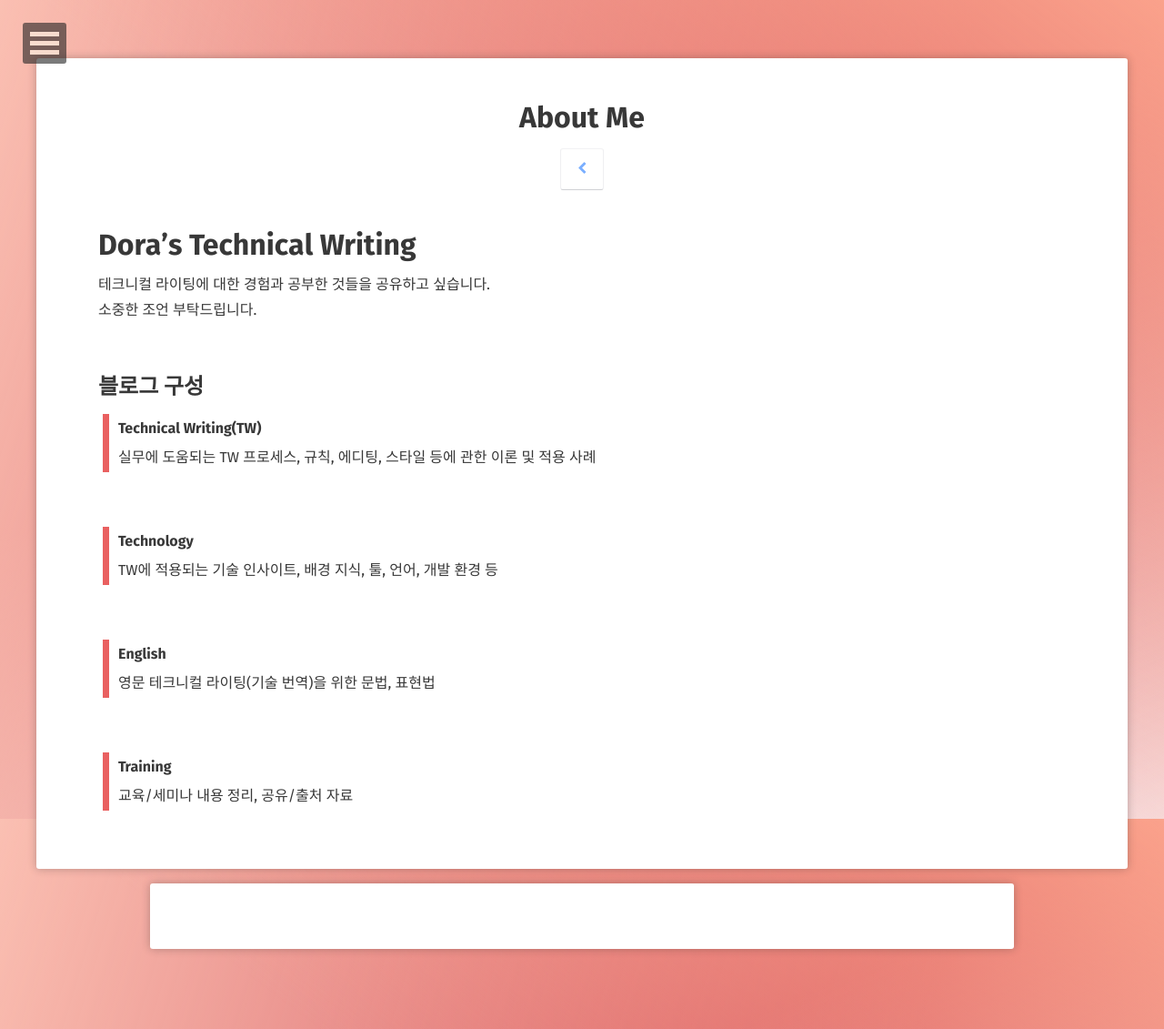
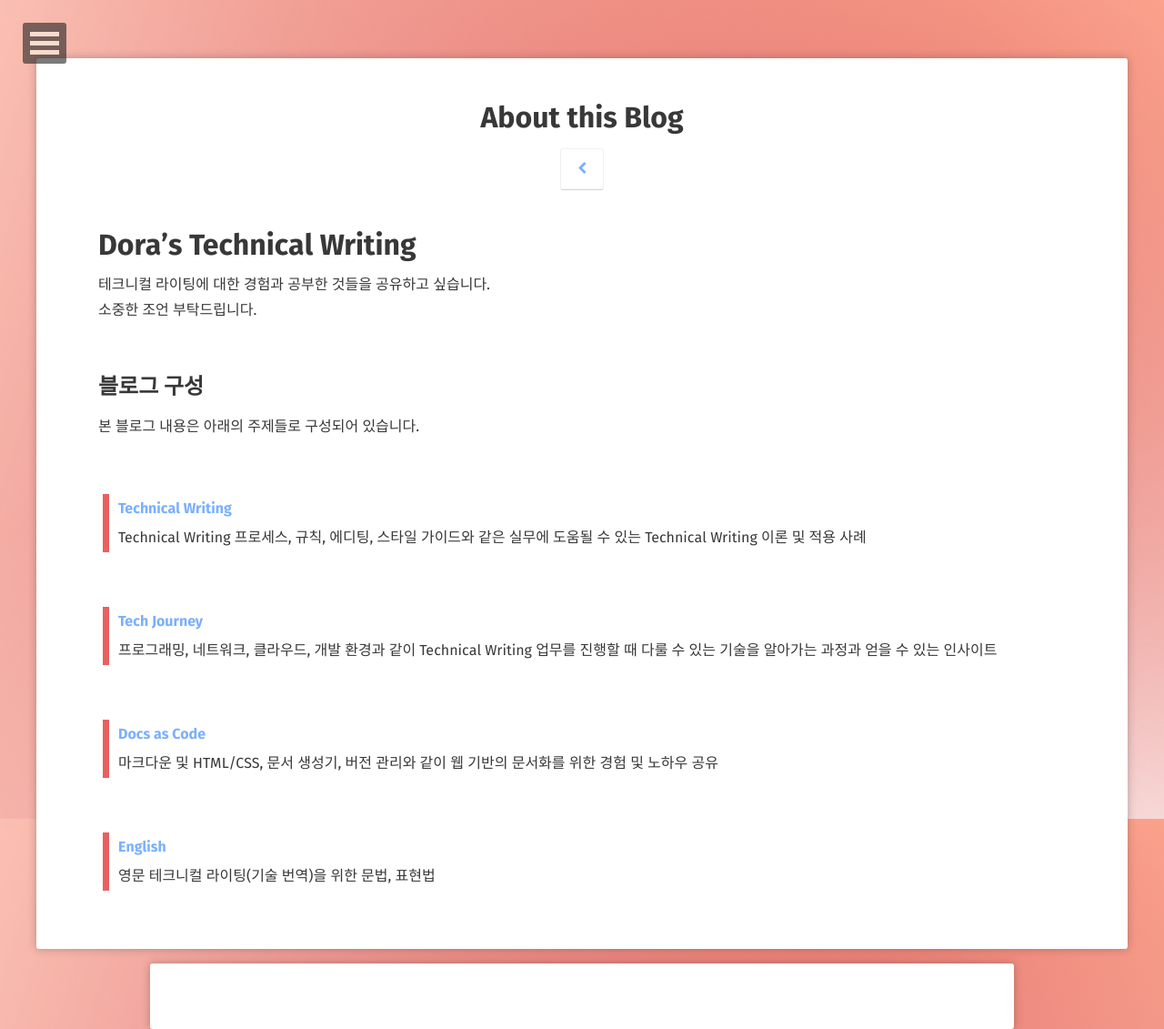
Before and after one commit to dora-author/dora-author.github.io, a Jekyll site: the page built from about/index.md, in a window 1280 px wide. Shown: the whole page at 91% size. Built offline with Jekyll 4.4.1, drawn with Linux system fonts in a browser that asks for light colours; some web fonts are replaced; comment, search, counter and statistics services are not loaded.

Commit message:
Update about this blog

```diff
--- a/about/index.md
+++ b/about/index.md
@@ -1,6 +1,6 @@
 ---
 layout: page
-title: About Me
+title: About this Blog
 tags: [About Me]
 date: 2021-04-18
 author: Dora
@@ -14,21 +14,24 @@ comments: true
 
 
 ## 블로그 구성
-
-> **Technical Writing(TW)**
-<br> 실무에 도움되는 TW 프로세스, 규칙, 에디팅, 스타일 등에 관한 이론 및 적용 사례
+본 블로그 내용은 아래의 주제들로 구성되어 있습니다.
 
 <br>
 
-> __Technology__
-<br> TW에 적용되는 기술 인사이트, 배경 지식, 툴, 언어, 개발 환경 등
+> [**Technical Writing**]({{ site.url }}/posts/tw/)
+<br> Technical Writing 프로세스, 규칙, 에디팅, 스타일 가이드와 같은 실무에 도움될 수 있는 Technical Writing 이론 및 적용 사례
 
 <br>
 
-> __English__
-<br> 영문 테크니컬 라이팅(기술 번역)을 위한 문법, 표현법
+> [__Tech Journey__]({{ site.url }}/posts/tech/)
+<br> 프로그래밍, 네트워크, 클라우드, 개발 환경과 같이 Technical Writing 업무를 진행할 때 다룰 수 있는 기술을 알아가는 과정과 얻을 수 있는 인사이트
 
 <br>
 
-> __Training__
-<br> 교육/세미나 내용 정리, 공유/출처 자료
+> [__Docs as Code__]({{ site.url }}/posts/docs/)
+<br> 마크다운 및 HTML/CSS, 문서 생성기, 버전 관리와 같이 웹 기반의 문서화를 위한 경험 및 노하우 공유
+
+<br>
+
+> [__English__]({{ site.url }}/posts/eng/)
+<br> 영문 테크니컬 라이팅(기술 번역)을 위한 문법, 표현법
```
Also changed, not shown: 2 other files.
